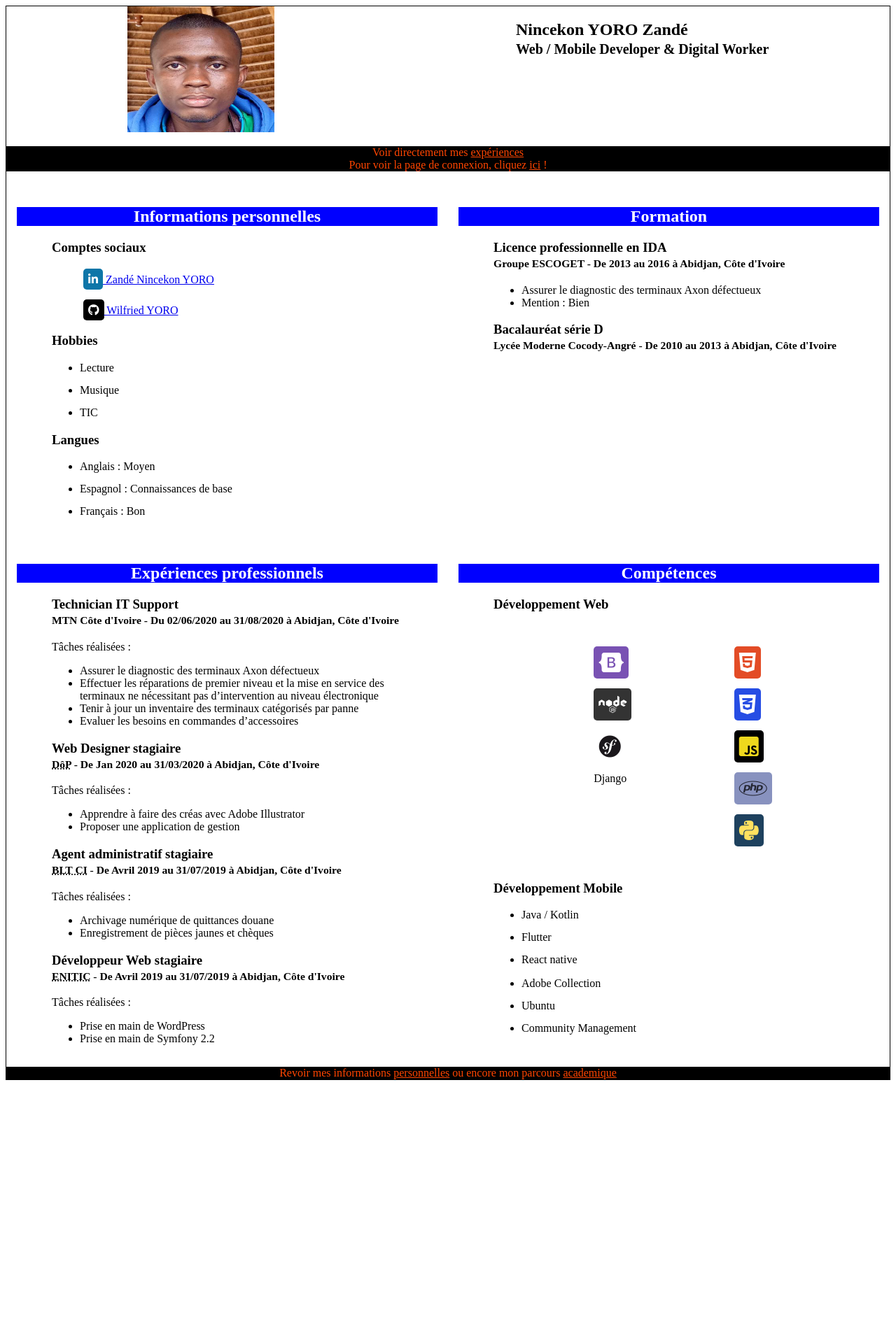
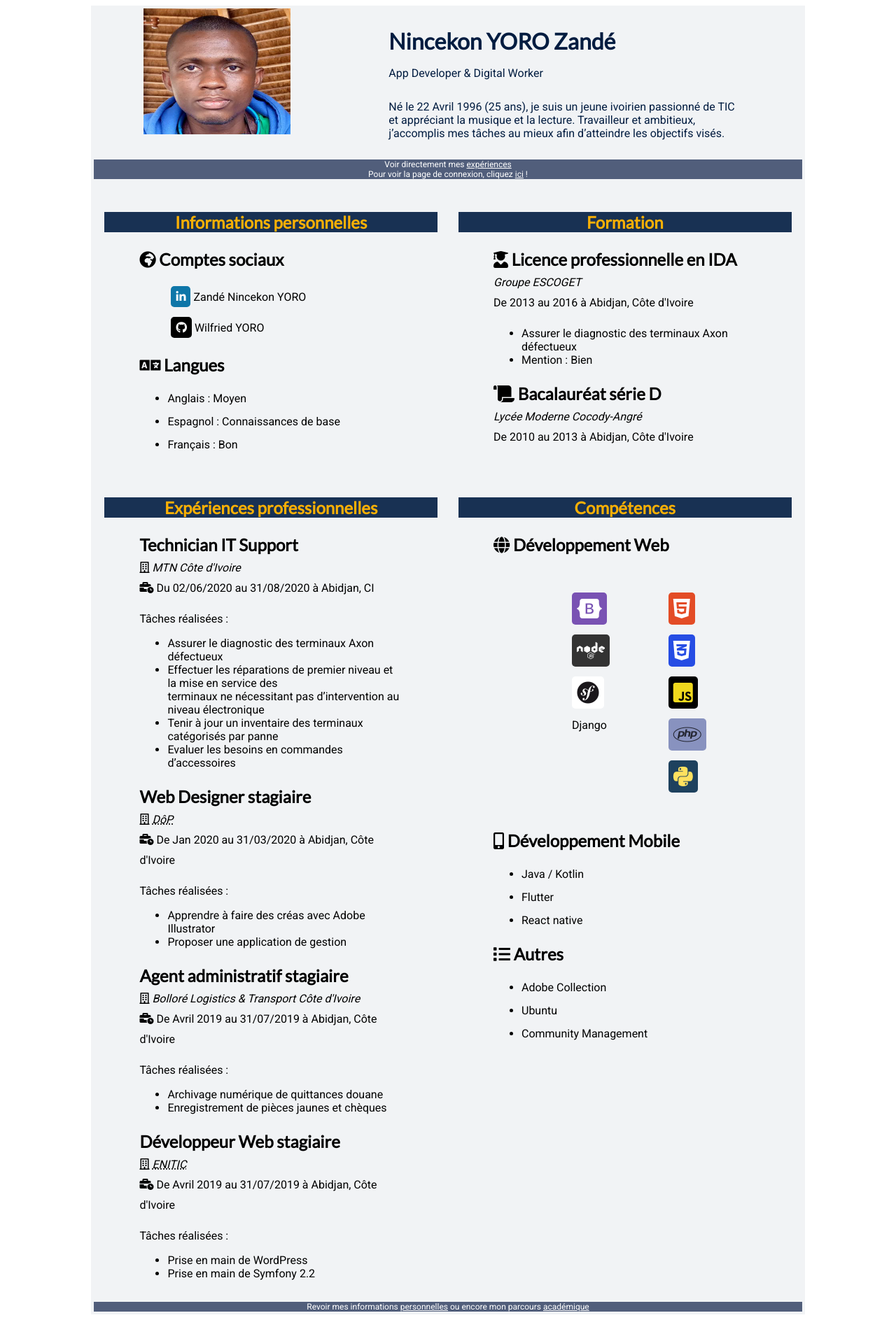
Before and after one commit to TheSeeker225/TheSeeker225.github.io, a PHP site: page / in a window 1280 px wide. Shown: the whole page at 70% size. Before the commit the page ends 1544 px from the top, so only its background shows below. Run offline with PHP 8.4, Linux system fonts and the light colour scheme.

Commit message:
Templating
Stylisation des pages de CV et de connexion à 70 % terminée

```diff
--- a/css/main.css
+++ b/css/main.css
@@ -1,5 +1,11 @@
+@import url('https://fonts.googleapis.com/css2?family=Roboto&display=swap');
+@import url('https://fonts.googleapis.com/css2?family=Lato&display=swap');
+
 main{
-    border: 1px solid #000;
+    width: 80%;
+    margin: auto;
+    background-color: #F1F3F5;
+    border: 4px solid transparent;
 }
 
 #personal-section{
@@ -7,21 +13,56 @@ main{
     justify-content: space-around;
 }
 
+#personal-section h1{
+    font-family: 'Lato', sans-serif;
+    font-weight: bold;
+    font-size: 32px;
+}
+
 img{
     width: 210px;
     height: 180px;
 }
 
+small{
+    font-size: 16px;
+    font-family: 'Roboto', sans-serif;
+    font-weight: lighter;
+}
+
+#a-propos{
+    width: 520px;
+    font-family: 'Roboto', sans-serif;
+    color: #001C40;
+}
+
 .default-section-style{
     width: 610px;
     padding: 15px;
+    font-family: 'Roboto', sans-serif;
 
 }
 
+.default-section-style a{
+    color: #000;
+    text-decoration: none;
+}
+
+.default-section-style a:hover{
+    font-weight: bold;
+    color: #74C0FC;
+    text-decoration: none;
+}
+
 .default-section-style h2{
-    background-color: blue;
-    color: #fff;
+    font-family: 'Lato', sans-serif;
+    background-color: #183153;
+    color: #FAB005;
     text-align: center;
+}
+
+.default-section-style h3{
+    font-family: 'Lato', sans-serif;
 }
 
 .default-section-style div{
@@ -30,13 +71,16 @@ img{
 
 .shortcut{
     width: auto;
-    background-color: #000;
-    color: orangered;
+    background-color: #515E7B;
+    color: #fff;
     text-align: center;
+    font-size: 12px;
+    font-family: 'Roboto', sans-serif;
 }
 
 .shortcut > a, .shortcut > a:hover, .shortcut > a:visited, .shortcut > a:active {
-    color: orangered;
+    color: #fff;
+    font-family: 'Roboto', sans-serif;
 }
 
 #personal-and-education{
@@ -168,23 +212,97 @@ img{
 /* Login page styles */
 
 #login-body{
-    background-image: url(../images/mur-login.jpg);
+    /* A single image, centered and scaled */
+    background-image: url("../images/mur-login.jpg");
+    background-size: cover;
 }
 
 #login-form{
-    border: 3px solid #000;
-    width: 1000px;
-    margin: 45px auto;
+    width: 640px;
+    margin: 120px auto;
     display: flex;
     justify-content: space-around;
 }
 
 #login-by-extern{
-    width: 500px;
-    height: 300px;
+    width: 720px;
+    height: 320px;
+    background-color: rgba(138, 106, 192, 0.86);
+    padding: 36px;
+    color: #fff;
 }
 
 #login-normal{
-    width: 500px;
-    height: 300px;
+    width: 600px;
+    height: 320px;
+    background-color: #fff;
+    padding: 36px;
 }
+
+#login-normal h3{
+    color: #07315B;
+}
+
+#login-normal div{
+    margin: 12px;
+}
+
+h3{
+    font-size: 24px;
+}
+
+.external-link-facebook{
+    color: #fff;
+    text-decoration: none;
+    background-color: #3B579D;
+    margin: 120px 8px;
+    padding: 12px;
+    border: 1px solid transparent;
+    border-radius: 4px;
+}
+
+.external-link-facebook:hover{
+    background-color: transparent;
+    border: 1px solid #3B579D;
+    transition: all 1s ease-in;
+}
+
+.external-link-for-linkedin{
+    color: #fff;
+    text-decoration: none;
+    background-color: #00ACED;
+    margin: 120px 4px;
+    padding: 12px;
+    border: 1px solid transparent;
+    border-radius: 4px;
+}
+
+.external-link-for-linkedin:hover{
+    background-color: transparent;
+    border: 1px solid #00ACED;
+    transition: all 1s ease-out;
+}
+
+.input-style{
+    width: 240px;
+    border: 1px solid #fff;
+    border-bottom: 2px solid #7952B3;
+    padding: 16px 0;
+}
+
+input[type="submit"]{
+    margin-top: 40px;
+    width: 100%;
+    height: 50px;
+    color: #fff;
+    background-color: #7952B3;
+    border: 4px solid transparent;
+    text-align: center;
+    font-size: 16px;
+    border-radius: 32px;
+}
+
+input[type="submit"]:hover{
+    background-color: #07315B;
+    transition: all 1s ease;
+}
--- a/index.html
+++ b/index.html
@@ -37,10 +37,19 @@
             <div id="photo">
                 <img src="./images/small_nyz.png" alt="Visage de NYZ" >
             </div>
-            <h1>
-                Nincekon YORO Zandé <br>
-                <small>Web / Mobile Developer & Digital Worker</small>
-            </h1>
+            <div id="a-propos">
+                <h1>
+                    Nincekon YORO Zandé <br>
+                    <small>App Developer & Digital Worker</small>
+                </h1>
+                <p>
+                    Né le 22 Avril 1996 (25 ans), je suis un jeune ivoirien passionné de TIC<br>
+                     et appréciant la musique et la lecture. Travailleur et ambitieux,
+                     j’accomplis mes tâches au mieux afin d’atteindre les objectifs visés.
+
+                </p>
+            </div>
+
         </section>
 
         <!-- List of shortcuts -->
@@ -57,7 +66,7 @@
 
                 <!-- Social network -->
                 <div>
-                    <h3>Comptes sociaux</h3>
+                    <h3> <i class="fas fa-globe-africa"></i> Comptes sociaux</h3>
 
                     <ul style="list-style: none;">
                         <li>
@@ -75,24 +84,7 @@
 
                 <!-- Hobbies -->
                 <div>
-                    <h3>Hobbies</h3>
-
-                    <ul>
-                        <li>
-                            Lecture
-                        </li>
-                        <li>
-                            Musique
-                        </li>
-                        <li>
-                            TIC
-                        </li>
-                    </ul>
-                </div>
-
-                <!-- Hobbies -->
-                <div>
-                    <h3>Langues</h3>
+                    <h3> <i class="fas fa-language"></i> Langues</h3>
 
                     <ul>
                         <li>
@@ -116,8 +108,10 @@
                 <!-- Lastest diploma -->
                 <div>
                     <h3>
-                        Licence professionnelle en IDA <br>
-                        <small>Groupe ESCOGET - De 2013 au 2016 à Abidjan, Côte d'Ivoire</small>
+                        <i class="fas fa-user-graduate"></i> Licence professionnelle en IDA <br>
+                        <small>
+                            <em>Groupe ESCOGET</em> <br>
+                            De 2013 au 2016 à Abidjan, Côte d'Ivoire</small>
                     </h3>
                     <ul>
                         <li>
@@ -132,8 +126,10 @@
                 <!-- First diploma -->
                 <div>
                     <h3>
-                        Bacalauréat série D <br>
-                        <small>Lycée Moderne Cocody-Angré - De 2010 au 2013 à Abidjan, Côte d'Ivoire</small>
+                        <i class="fas fa-scroll"></i> Bacalauréat série D <br>
+                        <small>
+                            <em>Lycée Moderne Cocody-Angré</em> <br>
+                            De 2010 au 2013 à Abidjan, Côte d'Ivoire</small>
                     </h3>
                     <ul>
                 </div>
@@ -146,13 +142,16 @@
         <section id="professional-and-skills">
 
             <div id="professionnal" class="default-section-style">
-                <h2>Expériences professionnels</h2>
+                <h2>Expériences professionnelles</h2>
 
                 <!-- Lastest post -->
                 <div>
                     <h3>
                         Technician IT Support <br>
-                        <small>MTN Côte d'Ivoire - Du 02/06/2020 au 31/08/2020 à Abidjan, Côte d'Ivoire</small>
+                        <small>
+                            <i class="far fa-building"></i> <em>MTN Côte d'Ivoire</em> <br>
+
+                            <i class="fas fa-business-time"></i> Du 02/06/2020 au 31/08/2020 à Abidjan, CI</small>
                     </h3>
                     <p>
                         Tâches réalisées :
@@ -179,8 +178,8 @@
                     <h3>
                         Web Designer stagiaire<br>
                         <small>
-                            <abbr title="Douceur ô Palais">DôP</abbr>
-                             - De Jan 2020 au 31/03/2020 à Abidjan, Côte d'Ivoire
+                            <i class="far fa-building"></i> <em><abbr title="Douceur ô Palais">DôP</abbr></em> <br>
+                            <i class="fas fa-business-time"></i> De Jan 2020 au 31/03/2020 à Abidjan, Côte d'Ivoire
                         </small>
                     </h3>
                     <p>
@@ -202,8 +201,8 @@
                     <h3>
                         Agent administratif stagiaire<br>
                         <small>
-                            <abbr title="Bolloré Logistics & Transport Côte d'Ivoire">BLT CI</abbr>
-                            - De Avril 2019 au 31/07/2019 à Abidjan, Côte d'Ivoire
+                            <i class="far fa-building"></i> <em>Bolloré Logistics & Transport Côte d'Ivoire</em> <br>
+                            <i class="fas fa-business-time"></i> De Avril 2019 au 31/07/2019 à Abidjan, Côte d'Ivoire
                         </small>
                     </h3>
                     <p>
@@ -225,8 +224,8 @@
                     <h3>
                         Développeur Web stagiaire<br>
                         <small>
-                            <abbr title="Entreprise Ivoirienne de TIC">ENITIC</abbr>
-                            - De Avril 2019 au 31/07/2019 à Abidjan, Côte d'Ivoire
+                            <i class="far fa-building"></i> <em><abbr title="Entreprise Ivoirienne de TIC">ENITIC</abbr></em> <br>
+                            <i class="fas fa-business-time"></i> De Avril 2019 au 31/07/2019 à Abidjan, Côte d'Ivoire
                         </small>
                     </h3>
                     <p>
@@ -250,7 +249,7 @@
 
                 <!-- Web Development -->
                 <div id="web-skills">
-                    <h3>Développement Web</h3>
+                    <h3> <i class="fas fa-globe"></i> Développement Web</h3>
 
                     <div id="web-skills-content">
 
@@ -309,7 +308,7 @@
 
                 <!-- Mobile Development -->
                 <div>
-                    <h3>Développement Mobile</h3>
+                    <h3> <i class="fas fa-mobile-alt"></i> Développement Mobile</h3>
 
                     <ul>
                         <li>
@@ -326,6 +325,7 @@
 
                 <!-- Others Skills -->
                 <div>
+                    <h3> <i class="fas fa-list"></i> Autres</h3>
 
                     <ul>
                         <li>
@@ -346,7 +346,7 @@
 
         <!-- List of shortcuts -->
         <div class="shortcut">
-            Revoir mes informations <a href="#personal-section">personnelles</a> ou encore mon parcours <a href="#education">academique</a>
+            Revoir mes informations <a href="#personal-section">personnelles</a> ou encore mon parcours <a href="#education">académique</a>
         </div>
 
     </main>
```
Also changed, not shown: login.html (+7 -6 lines).
